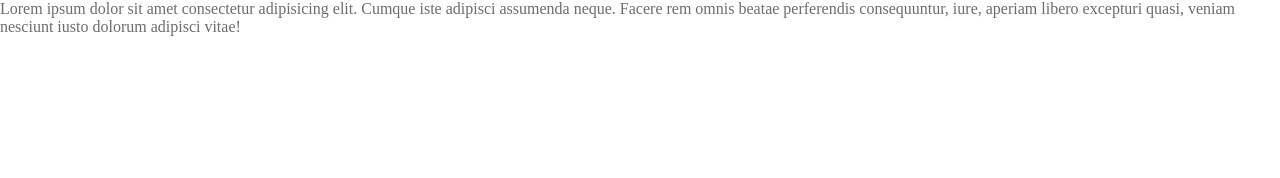
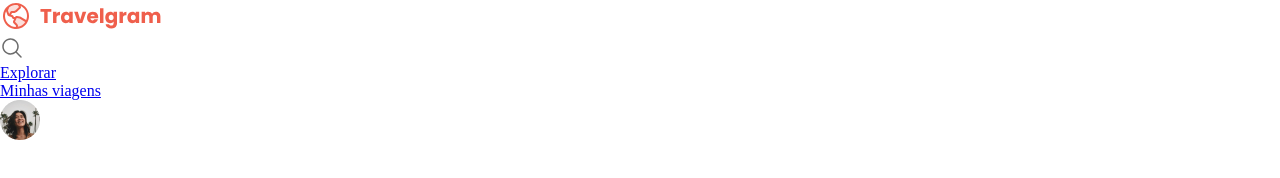
Before and after one commit to caioscott/2.-Projeto-Travelgram, a plain HTML site: page index.html in a window 1280 px wide. Drawn offline with Linux system fonts and the light colour scheme; a web font is replaced by a local one.

Commit message:
estruturando navegação

```diff
--- a/index.html
+++ b/index.html
@@ -10,6 +10,25 @@
 <link href="https://fonts.googleapis.com/css2?family=Alice&family=Open+Sans:ital,wght@0,300..800;1,300..800&family=Poppins:ital,wght@0,100;0,200;0,300;0,400;0,500;0,600;0,700;0,800;0,900;1,100;1,200;1,300;1,400;1,500;1,600;1,700;1,800;1,900&family=Roboto:ital,wght@0,100;0,300;0,400;0,500;0,700;0,900;1,100;1,300;1,400;1,500;1,700;1,900&display=swap" rel="stylesheet">
 </head>
 <body>
-  Lorem ipsum dolor sit amet consectetur adipisicing elit. Cumque iste adipisci assumenda neque. Facere rem omnis beatae perferendis consequuntur, iure, aperiam libero excepturi quasi, veniam nesciunt iusto dolorum adipisci vitae!
+  <nav>
+    <a href="#" id="logo">
+      <img src="assets/Logo.svg" alt="Logomarca">
+    </a>
+
+    <ul id="primary-menu">
+      <li><a href="#">
+        <img src="assets/icons/MagnifyingGlass.svg" alt="">
+      </a></li>
+      <li><a href="#">Explorar</a></li>
+      <li><a href="#">Minhas viagens</a></li>
+      <li><a href="#">
+        <img src="assets/Profile pic.png" alt="Foto de perfil">
+      </a></li>
+
+    </ul>
+  </nav>
+  <header>
+
+  </header>
 </body>
 </html>
--- a/styles/global.css
+++ b/styles/global.css
@@ -16,7 +16,7 @@
   --font-family: "Poppins", sans-serif;
   --text-lg: bold 32px/125% var(--font-family);
   --text-md: 14px/170% var(--font-family);
-  --text-sm: 14px/170% var(--font-family);
+  --text-sm: 12px/170% var(--font-family);
   --text: 16px/150% var(--font-family)
 }
 
```
Also changed, not shown: assets/Image 02.png (deleted), assets/Image 03.png (deleted), assets/Image 04.png (deleted), assets/Image 05.png (deleted), assets/Image 06.png (deleted), assets/Image 07.png (deleted), assets/Image 08.png (deleted), assets/Image 09.png (deleted), assets/Image 10.png (deleted), assets/Image 11.png (deleted), assets/Profile pic.png (added), assets/icons/AirplaneTilt.svg (renamed from assets/AirplaneTilt.svg), assets/icons/Image.svg (renamed from assets/Image.svg), assets/icons/MagnifyingGlass.svg (renamed from assets/MagnifyingGlass.svg), 2 more files, 12 other files.
